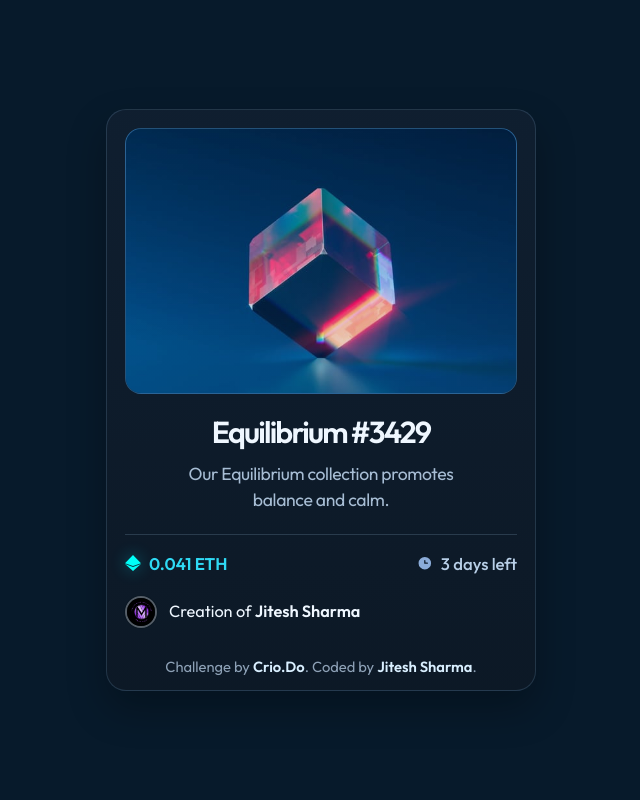
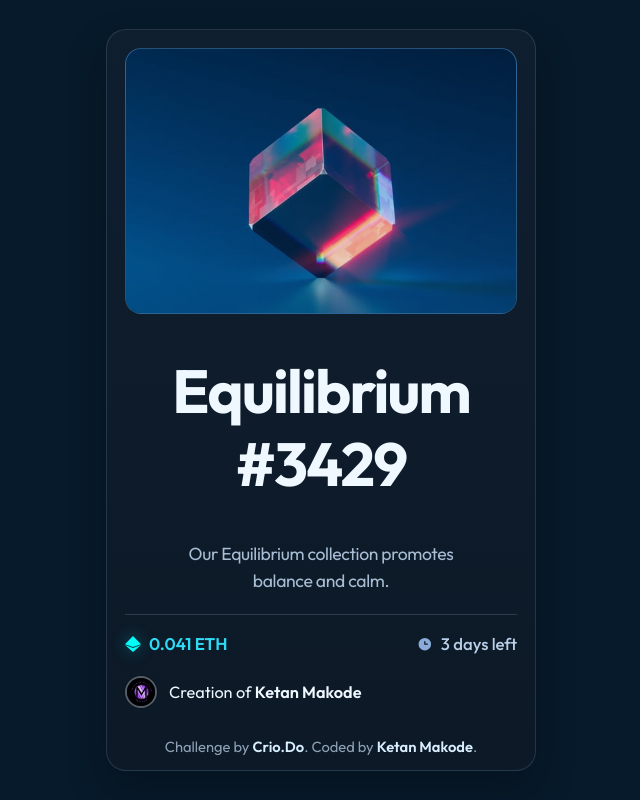
Before and after one commit to Jitesh0404/NFT-Preview-Card-Component, a plain HTML site: page index.html in a window 1280 px wide. Shown: the whole page, without its empty margins (319-959 px from the left). Drawn offline with Linux system fonts and the light colour scheme.

Commit message:
Refactor card title structure and update creator information in index.html; add run_assessment.sh for automated testing

```diff
--- a/index.html
+++ b/index.html
@@ -29,7 +29,9 @@
         </div>
       </div>
 
-      <h1 class="card__title">Equilibrium #3429</h1>
+      <div class="card__title">
+        <h1>Equilibrium #3429</h1>
+      </div>
 
       <p class="card__description">
         Our Equilibrium collection promotes balance and calm.
@@ -49,11 +51,17 @@
       <div class="card__creator" aria-label="Creator information">
         <img
           src="assets/logo.jpeg"
-          alt="Portrait of Jitesh Sharma"
+          alt="Portrait of Ketan Makode"
         />
         <p>
           Creation of
-          <a href="https://github.com/ketanmakode" target="_blank" rel="noopener">Jitesh Sharma</a>
+          <a
+            href="https://www.github.com/ketanmakode"
+            data-url="https://github.com/ketanmakode"
+            target="_blank"
+            rel="noopener"
+            >Ketan Makode</a
+          >
         </p>
       </div>
 
@@ -61,7 +69,13 @@
         Challenge by
         <a href="https://www.crio.do" target="_blank" rel="noopener">Crio.Do</a>.
         Coded by
-        <a href="https://github.com/Jitesh0404" target="_blank" rel="noopener">Jitesh Sharma</a>.
+        <a
+          href="https://www.github.com/ketanmakode"
+          data-url="https://github.com/ketanmakode"
+          target="_blank"
+          rel="noopener"
+          >Ketan Makode</a
+        >.
       </footer>
     </main>
   </body>
```
Also changed, not shown: 1 other file.
